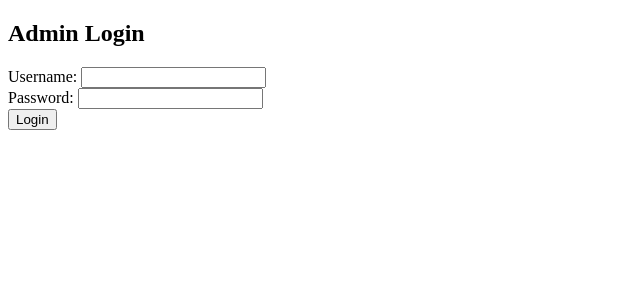
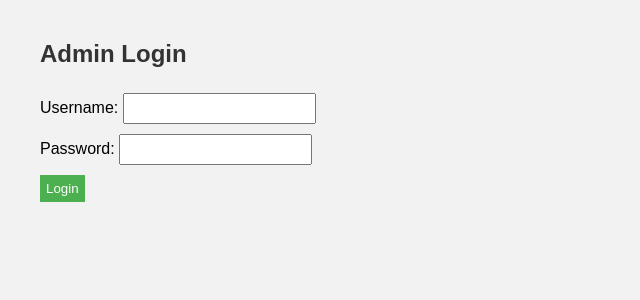
Before and after one commit to Shettiga/mini-payroll-system, a Flask app: page / in a window 1280 px wide. Shown: the top 300 px of the page, without its empty margins (0-640 px from the left). Run offline with Flask 3, Linux system fonts and the light colour scheme.

Commit message:
Modified some of the files.

```diff
--- /dev/null
+++ b/requirements.txt
@@ -0,0 +1,2 @@
+flask
+mysql-connector-python
--- /dev/null
+++ b/static/style.css
@@ -0,0 +1,17 @@
+body {
+    font-family: Arial;
+    margin: 40px;
+    background: #f2f2f2;
+}
+h2 {
+    color: #333;
+}
+input, select, button {
+    margin: 5px 0;
+    padding: 6px;
+}
+button {
+    background: #4CAF50;
+    color: white;
+    border: none;
+}
--- a/templates/add_employee.html
+++ b/templates/add_employee.html
@@ -4,6 +4,7 @@
     <meta charset="UTF-8">
     <meta name="viewport" content="width=device-width, initial-scale=1.0">
     <title>Document</title>
+    <link rel="stylesheet" href="{{ url_for('static', filename='style.css') }}">
 </head>
 <body>
     <h2>Add Employee</h2>
--- a/templates/dashboard.html
+++ b/templates/dashboard.html
@@ -4,6 +4,7 @@
     <meta charset="UTF-8">
     <meta name="viewport" content="width=device-width, initial-scale=1.0">
     <title>Document</title>
+    <link rel="stylesheet" href="{{ url_for('static', filename='style.css') }}">
 </head>
 <body>
     <h2>Dashboard</h2>
--- a/templates/login.html
+++ b/templates/login.html
@@ -4,6 +4,7 @@
     <meta charset="UTF-8">
     <meta name="viewport" content="width=device-width, initial-scale=1.0">
     <title>Document</title>
+    <link rel="stylesheet" href="{{ url_for('static', filename='style.css') }}">
 </head>
 <body>
     <h2>Admin Login</h2>
--- a/templates/payslip.html
+++ b/templates/payslip.html
@@ -4,6 +4,7 @@
     <meta charset="UTF-8">
     <meta name="viewport" content="width=device-width, initial-scale=1.0">
     <title>Document</title>
+    <link rel="stylesheet" href="{{ url_for('static', filename='style.css') }}">
 </head>
 <body>
     <h2>Payslips</h2>
--- a/templates/salary.html
+++ b/templates/salary.html
@@ -4,6 +4,7 @@
     <meta charset="UTF-8">
     <meta name="viewport" content="width=device-width, initial-scale=1.0">
     <title>Document</title>
+    <link rel="stylesheet" href="{{ url_for('static', filename='style.css') }}">
 </head>
 <body>
     <h2>Process Salary</h2>
```
